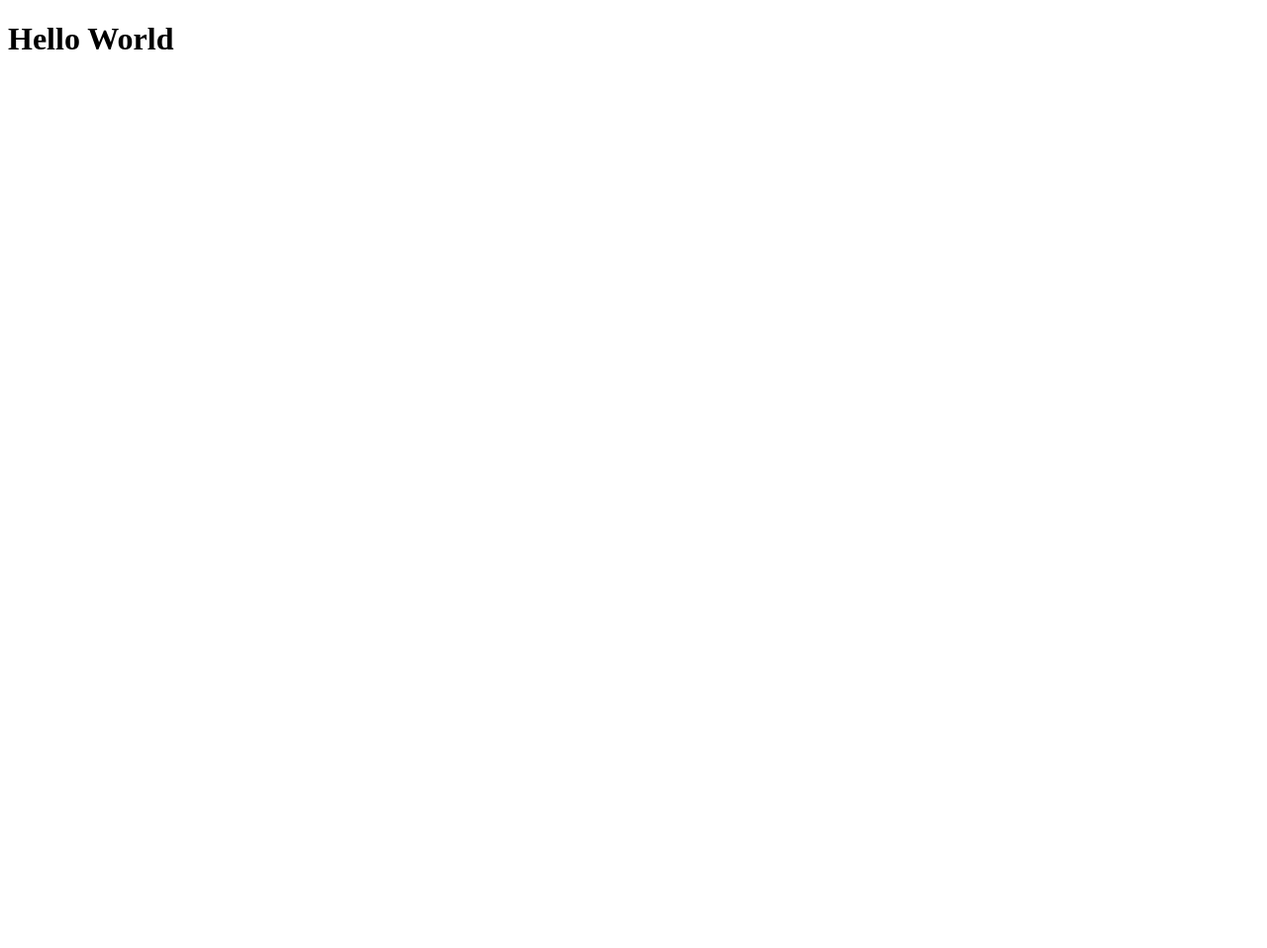
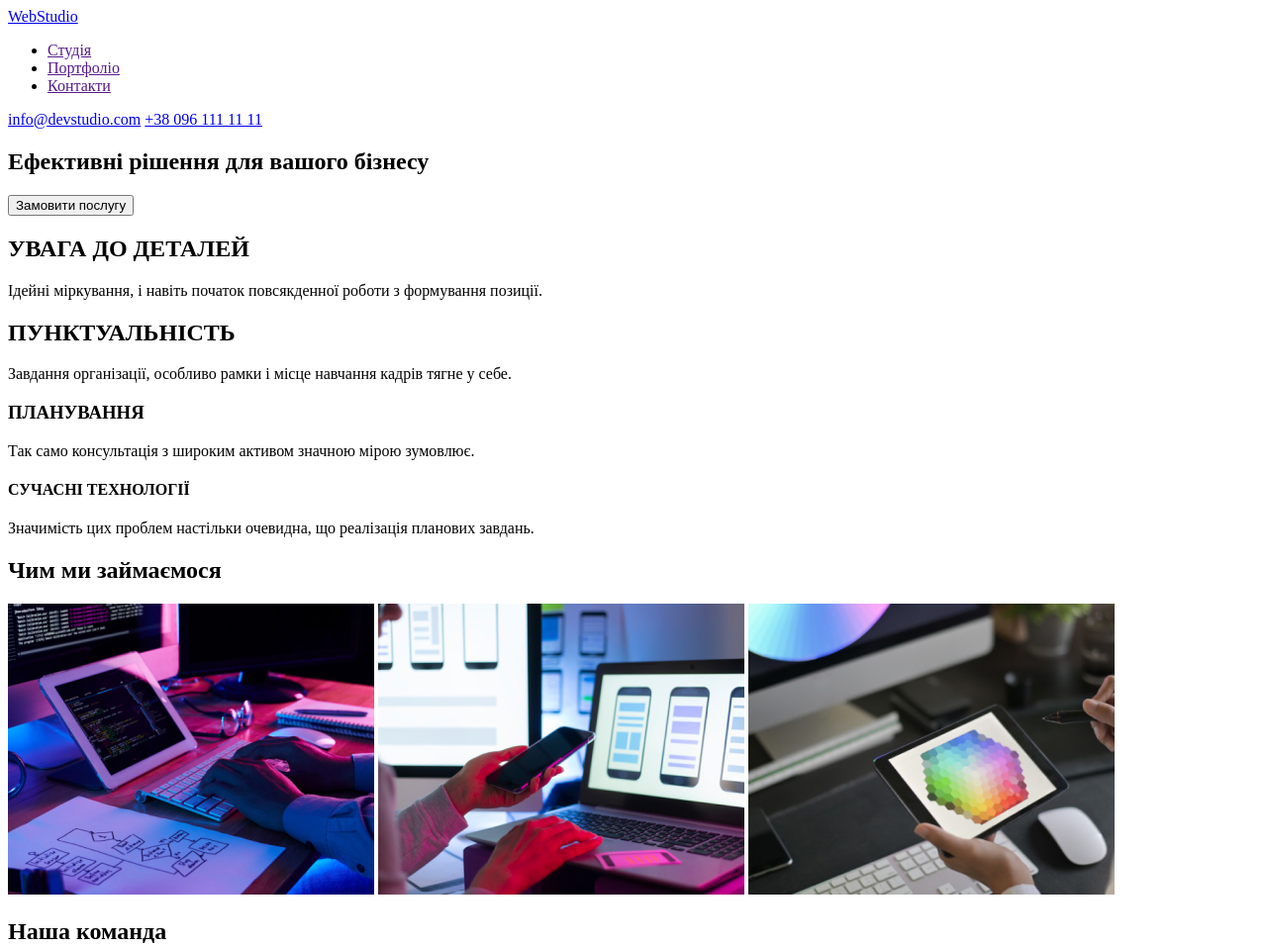
Before and after one commit to irina77676e/goit-markup-hw-01, a plain HTML site: page index.html in a window 1280 px wide. Shown: the top 958 px of the page at 99% size. Before the commit the page ends 800 px from the top, so only its background shows below. Drawn offline with Linux system fonts and the light colour scheme.

Commit message:
page layout

```diff
--- a/index.html
+++ b/index.html
@@ -4,9 +4,85 @@
     <meta charset="UTF-8" />
     <meta http-equiv="X-UA-Compatible" content="IE=edge" />
     <meta name="viewport" content="width=device-width, initial-scale=1.0" />
-    <title>Document</title>
+    <title>WebStudio</title>
   </head>
   <body>
-    <h1>Hello World</h1>
+    <header>
+      <a href="/">WebStudio</a>
+
+      <nav>
+        <ul>
+          <li><a href="">Студія</a></li>
+          <li><a href="">Портфоліо</a></li>
+          <li><a href="">Контакти</a></li>
+        </ul>
+      </nav>
+
+      <a href="info@devstudio.com">info@devstudio.com</a>
+      <a href="tel:+38 096 111 11 11">+38 096 111 11 11</a>
+    </header>
+    <main>
+      <section class="hero">
+        <h1>Ефективні рішення для вашого бізнесу</h1>
+        <button type="button">Замовити послугу</button>
+      </section>
+      <section class="about">
+        <h1>УВАГА ДО ДЕТАЛЕЙ</h1>
+        <p>
+          Ідейні міркування, і навіть початок повсякденної роботи з формування
+          позиції.
+        </p>
+        <h2>ПУНКТУАЛЬНІСТЬ</h2>
+        <p>
+          Завдання організації, особливо рамки і місце навчання кадрів тягне у
+          себе.
+        </p>
+        <h3>ПЛАНУВАННЯ</h3>
+        <p>Так само консультація з широким активом значною мірою зумовлює.</p>
+        <h4>СУЧАСНІ ТЕХНОЛОГІЇ</h4>
+        <p>
+          Значимість цих проблем настільки очевидна, що реалізація планових
+          завдань.
+        </p>
+      </section>
+      <section class="what">
+        <h1>Чим ми займаємося</h1>
+        <img src="./img/img.jpg" alt="writes" width="370" height="auto" />
+        <img src="./img/box 2.jpg" alt="telephone" width="370" height="auto" />
+        <img src="./img/box 3.jpg" alt="tablet" width="370" height="auto" />
+      </section>
+
+      <section class="team">
+        <h1>Наша команда</h1>
+        <img
+          src="./img/1.jpg"
+          alt="boy with glasses"
+          width="270"
+          height="auto"
+        />
+        <h1>Ігор Дем'яненко</h1>
+        <p>Product Designer</p>
+        <img
+          src="./img/2.jpg"
+          alt="girl with glasses"
+          width="270"
+          height="auto"
+        />
+        <h2>Ольга Рєпіна</h2>
+        <p>Frontend Developer</p>
+        <img src="./img/3.jpg" alt="guy in shirt" width="270" height="auto" />
+        <h3>Микола Тарасов</h3>
+        <p>Marketing</p>
+        <img
+          src="./img/4.jpg"
+          alt="guy in black tshirt"
+          width="270"
+          height="auto"
+        />
+        <h4>Михайло Єрмаков</h4>
+        <p>UI Designer</p>
+      </section>
+    </main>
+    <footer></footer>
   </body>
 </html>
```
Also changed, not shown: img/1.jpg (added), img/2.jpg (added), img/3.jpg (added), img/4.jpg (added), img/box 2.jpg (added), img/box 3.jpg (added), img/img.jpg (added), 2 other files.
